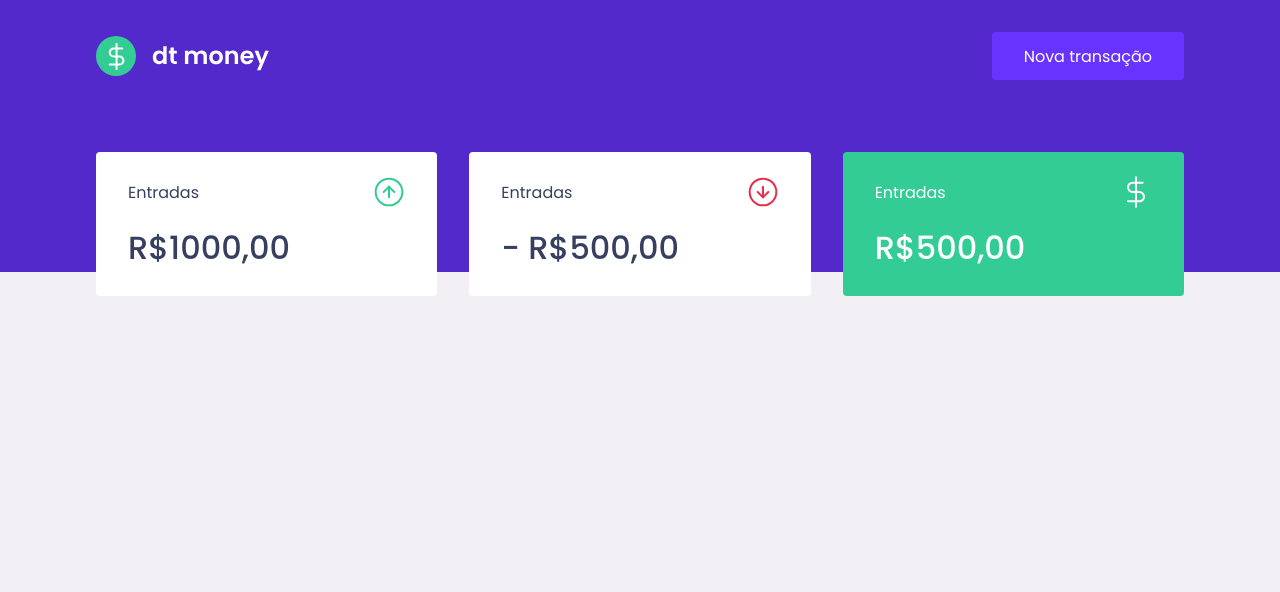
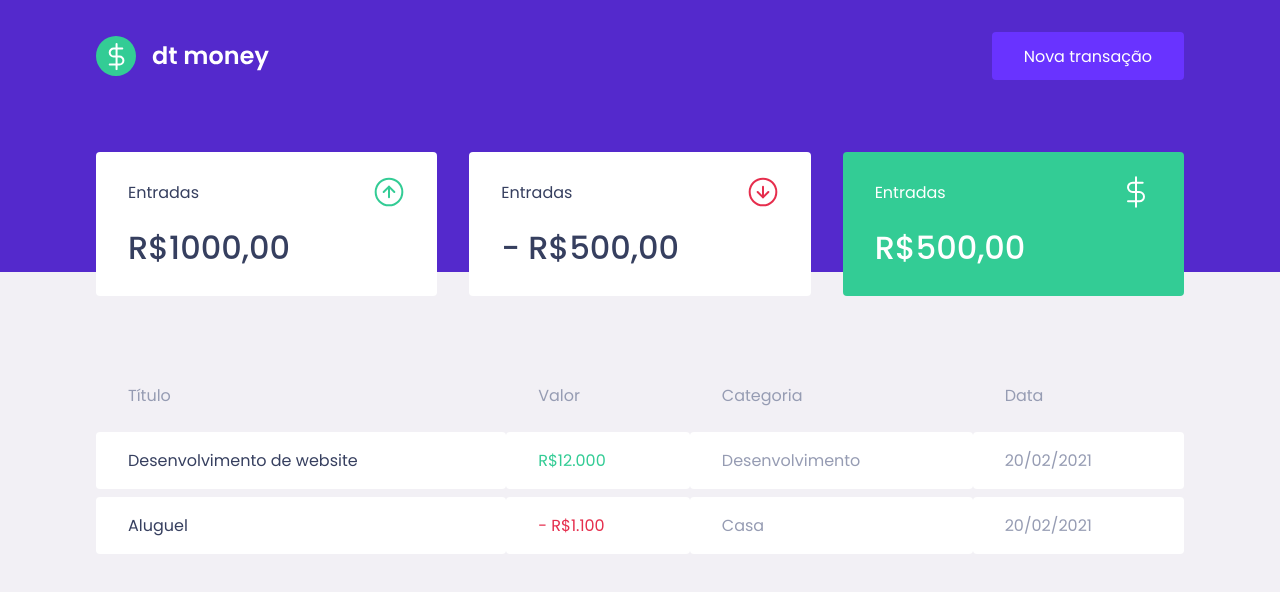
Before and after one commit to barralucas/dtmoney, a React (Create React App) app: page / in a window 1280 px wide. Shown: the top 592 px of the page. Built offline with nearby package versions, Linux system fonts and the light colour scheme.

Commit message:
componente TransactionsTable

```diff
--- a/src/components/Dashboards/index.tsx
+++ b/src/components/Dashboards/index.tsx
@@ -1,10 +1,12 @@
-import { Summary } from "../../Summary";
+import { Summary } from "../Summary";
+import { TransactionsTable } from "../TransactionsTable";
 import { Container } from "./styles";
 
 export function Dashboard() {
     return (
         <Container>
             <Summary />
+            <TransactionsTable />
         </Container>
     );
 }
--- a/src/Summary/index.tsx
+++ b/src/components/Summary/index.tsx
@@ -1,6 +1,6 @@
-import incomeImg from '../assets/income.svg';
-import outcomeImg from '../assets/outcome.svg';
-import totalImg from '../assets/total.svg';
+import incomeImg from '../../assets/income.svg';
+import outcomeImg from '../../assets/outcome.svg';
+import totalImg from '../../assets/total.svg';
 
 import { Container } from "./styles";
 
--- /dev/null
+++ b/src/components/TransactionsTable/index.tsx
@@ -0,0 +1,36 @@
+import { Container } from "./styles";
+
+export function TransactionsTable () {
+    return (
+        <Container>
+            <table>
+                <thead>
+                    <tr>
+                        <th>Título</th>
+                        <th>Valor</th>
+                        <th>Categoria</th>
+                        <th>Data</th>
+                    </tr>
+                </thead>
+
+                <tbody>
+                    <tr>
+                        <td>Desenvolvimento de website</td>
+                        <td className="deposit">R$12.000</td>
+                        <td>Desenvolvimento</td>
+                        <td>20/02/2021</td>
+                    </tr>
+
+                    <tr>
+                        <td>Aluguel</td>
+                        <td className="withdraw">- R$1.100</td>
+                        <td>Casa</td>
+                        <td>20/02/2021</td>
+                    </tr>
+
+
+                </tbody>
+            </table>
+        </Container>
+    );
+}
--- /dev/null
+++ b/src/components/TransactionsTable/styles.ts
@@ -0,0 +1,39 @@
+import styled from "styled-components";
+
+export const Container = styled.div`
+    margin-top: 4rem;
+
+    table {
+        width: 100%;
+        border-spacing: 0 0.5rem;
+
+        th {
+            color: var(--text-body);
+            font-weight: 400;
+            padding: 1rem 2rem;
+            text-align: left;
+            line-height: 1.5rem;
+        }
+
+        td {
+            padding: 1rem 2rem;
+            border: 0;
+            background: var(--shape);
+            color: var(--text-body);
+            border-radius: 0.25rem;
+
+
+            &:first-child {
+                color: var(--text-title);
+            }
+
+            &.deposit {
+                color: var(--green);
+            }
+
+            &.withdraw {
+                color: var(--red);
+            }
+        }
+    }
+`;
```
Also changed, not shown: src/components/Summary/styles.ts (renamed from src/Summary/styles.ts).
